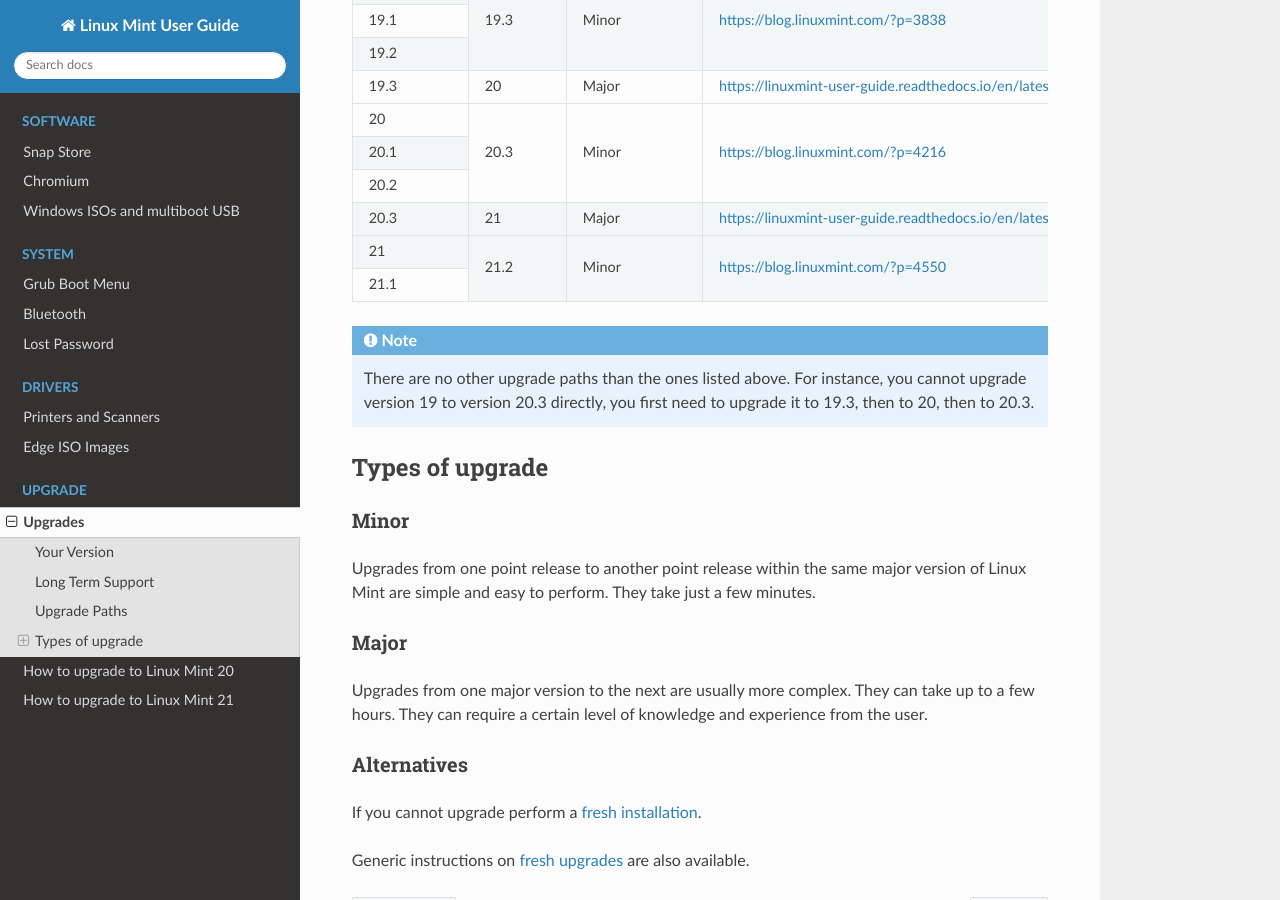
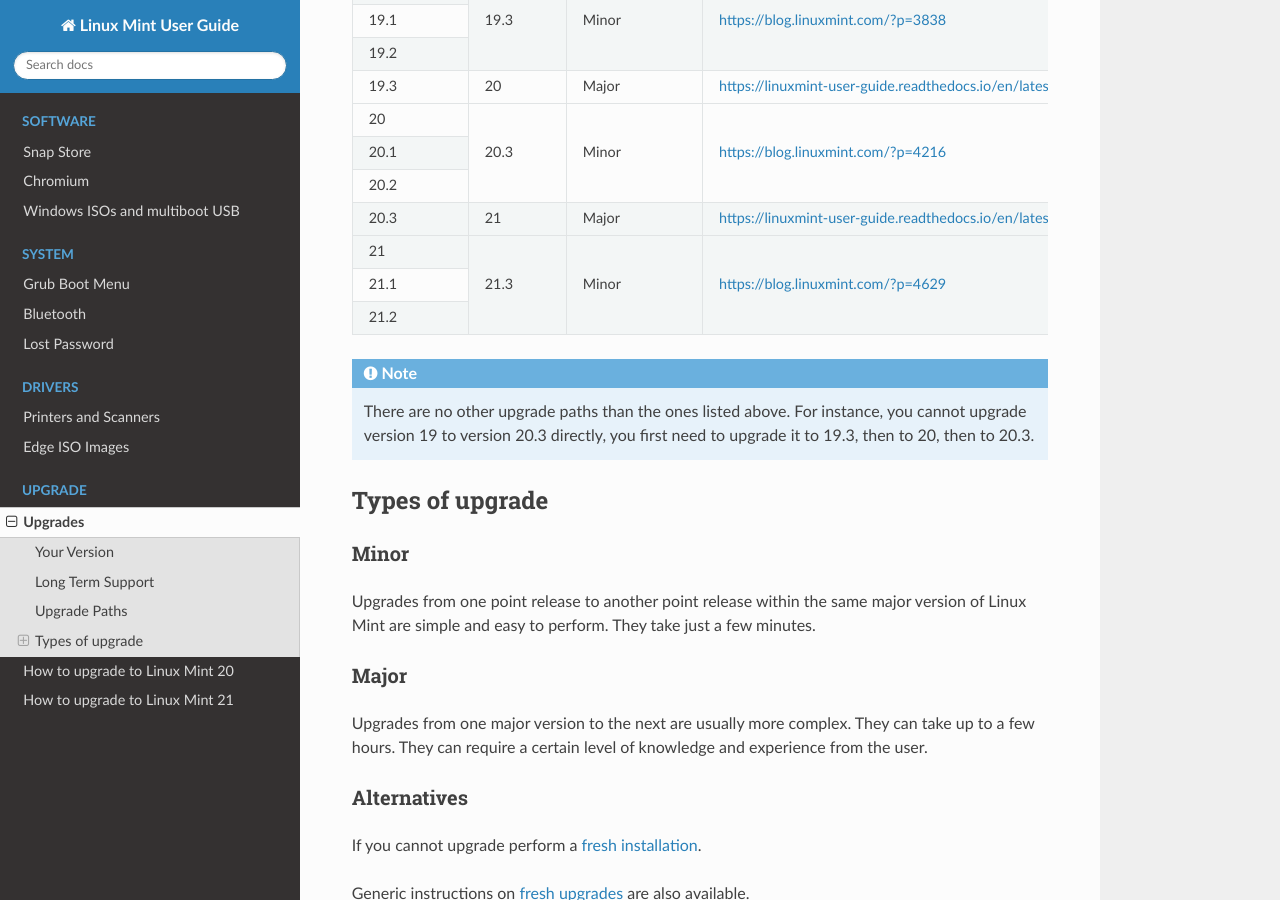
Before and after one commit to linuxmint/doc-user-guide, a Sphinx documentation site: the page built from docs/upgrade.rst, in a window 1280 px wide and 900 px high, scrolled down 1088 px. Built offline with Sphinx 7.4.7 and the Read the Docs theme 2.0.0, drawn with Linux system fonts in a browser that asks for light colours.

Commit message:
Upgrade: Add 21.3 info

```diff
--- a/docs/upgrade.rst
+++ b/docs/upgrade.rst
@@ -70,9 +70,11 @@
 +--------------+------------+------------------+-------------------------------------------------------------------------------+
 | 20.3         | 21         + Major            | https://linuxmint-user-guide.readthedocs.io/en/latest/upgrade-to-mint-21.html |
 +--------------+------------+------------------+-------------------------------------------------------------------------------+
-| 21           | 21.2       | Minor            | https://blog.linuxmint.com/?p=4550                                            |
+| 21           | 21.3       | Minor            | https://blog.linuxmint.com/?p=4629                                            |
 +--------------+            +                  |                                                                               |
 | 21.1         |            |                  |                                                                               |
++--------------+            +                  |                                                                               |
+| 21.2         |            |                  |                                                                               |
 +--------------+------------+------------------+-------------------------------------------------------------------------------+
 
 .. note:: There are no other upgrade paths than the ones listed above. For instance, you cannot upgrade version 19 to version 20.3 directly, you first need to upgrade it to 19.3, then to 20, then to 20.3.
```
